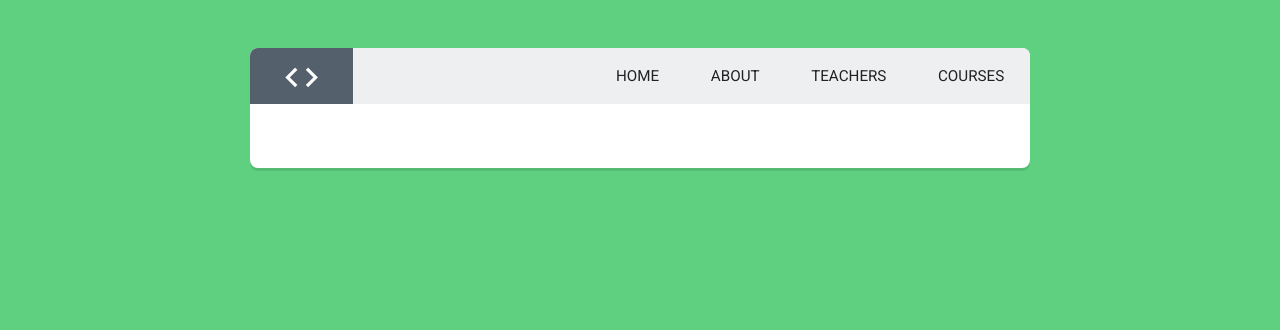
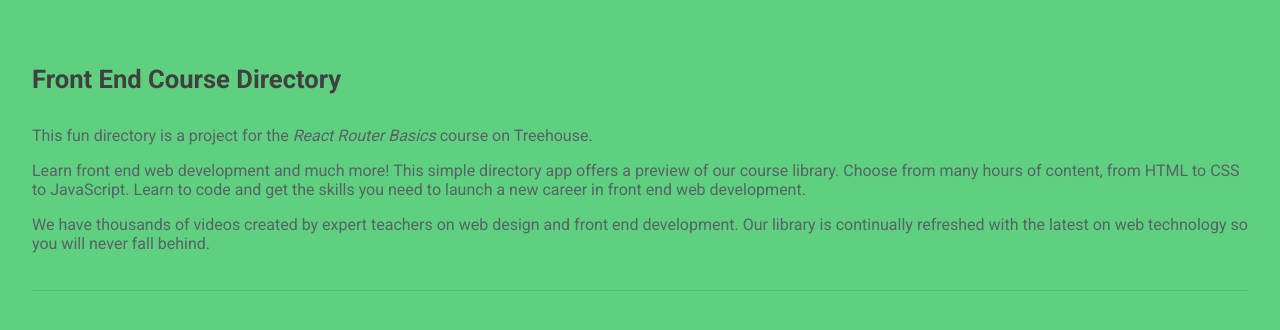
Before and after one commit to willowcheng/react-router-basics, a React app: page / in a window 1280 px wide. Shown: the top 330 px of the page. Built offline with nearby package versions, Linux system fonts and the light colour scheme.

Commit message:
Install React router and declare a route

```diff
--- a/package.json
+++ b/package.json
@@ -13,7 +13,8 @@
   "license": "ISC",
   "dependencies": {
     "react": "^15.3.0",
-    "react-dom": "^15.3.0"
+    "react-dom": "^15.3.0",
+    "react-router": "^3.0.0"
   },
   "devDependencies": {
     "babel-core": "^6.18.2",
--- a/src/index.js
+++ b/src/index.js
@@ -1,15 +1,19 @@
 // Libs
 import React from 'react';
-import { render } from 'react-dom';
+import {render} from 'react-dom';
+import {Router, Route, hashHistory } from 'react-router';
 
 // CSS
 import './css/style.css';
 
 // Components
 import App from './components/App';
+import Home from './components/Home';
 
 // Render
-render(
-  <App />,
-  document.getElementById('root')
+render((
+    <Router history={hashHistory}>
+        <Route path="/" component={Home} />
+    </Router>
+    ), document.getElementById('root')
 );
```
